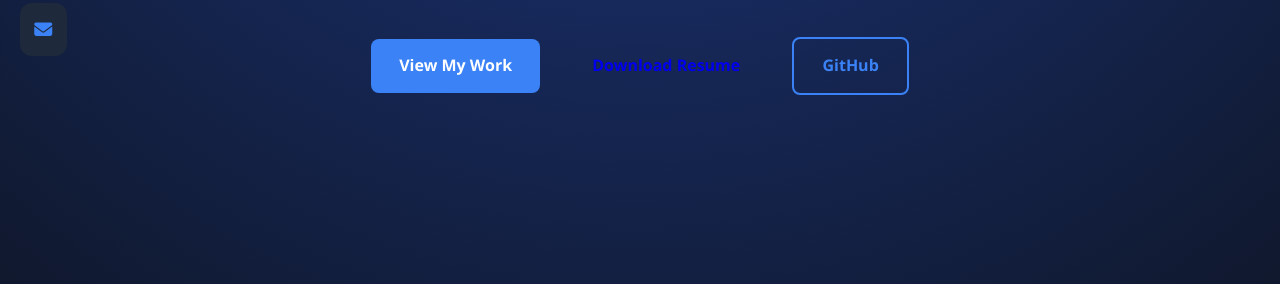
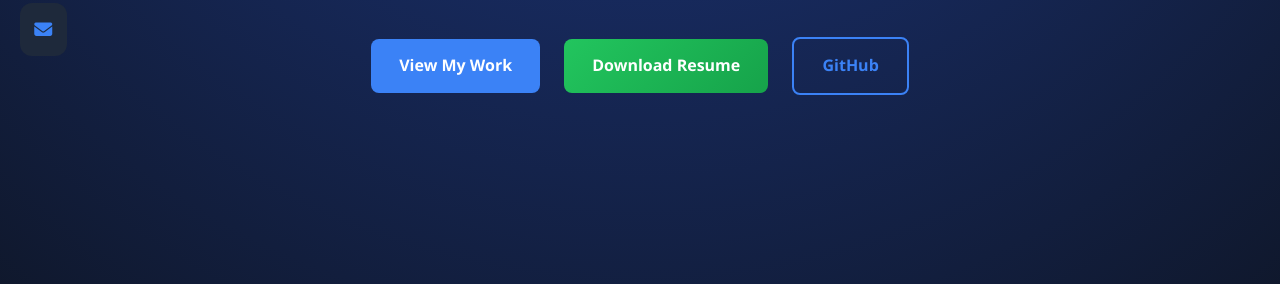
Before and after one commit to Lokeshacharya352/lucktales.in, a plain HTML site: page index.html in a window 1280 px wide. Shown: the part 516-800 px from the top of the page. Drawn offline with Linux system fonts and the light colour scheme.

Commit message:
Update style.css
Download button css

```diff
--- a/style.css
+++ b/style.css
@@ -76,6 +76,16 @@ body {
   font-weight: 600;
   text-decoration: none;
   transition: 0.3s ease;
+}
+
+.resume {
+  background: linear-gradient(135deg, #22c55e, #16a34a);
+  color: white;
+}
+
+.resume:hover {
+  transform: translateY(-3px);
+  box-shadow: 0 10px 25px rgba(34,197,94,0.4);
 }
 
 .primary {
```
